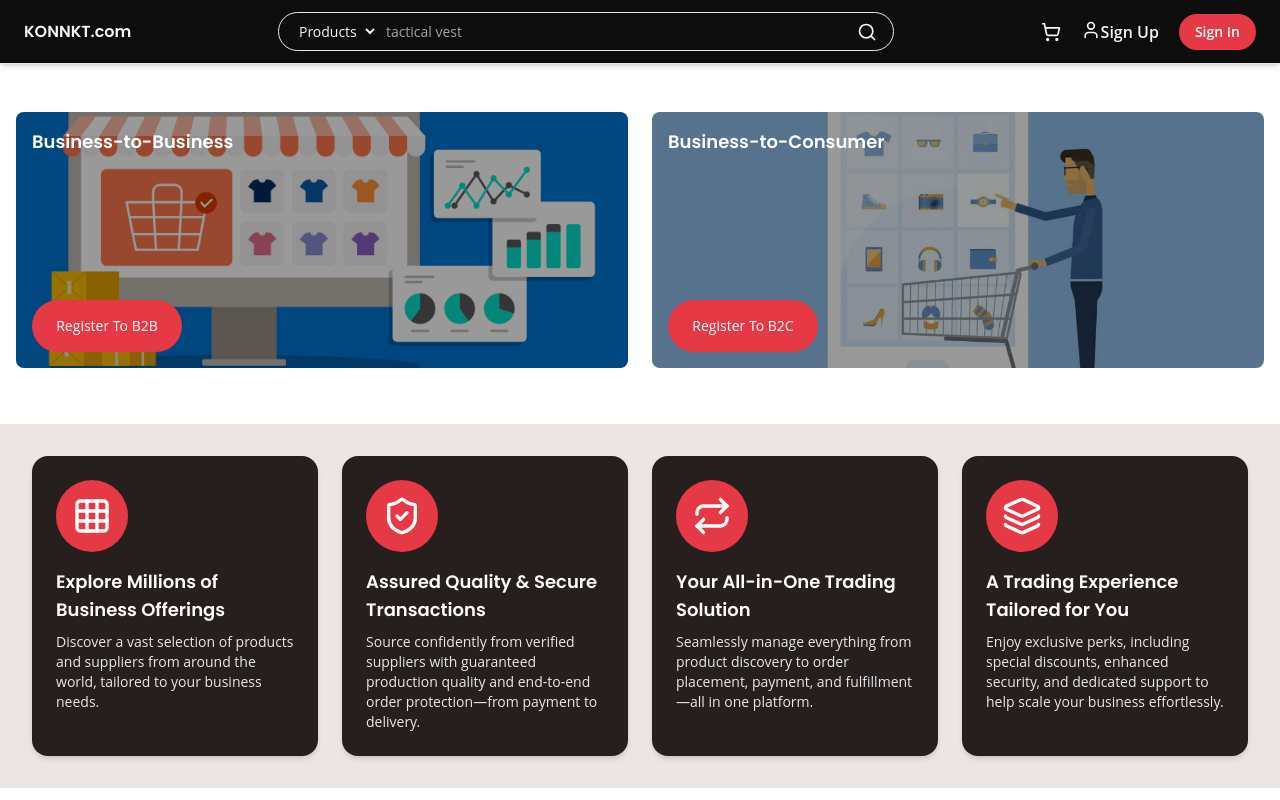
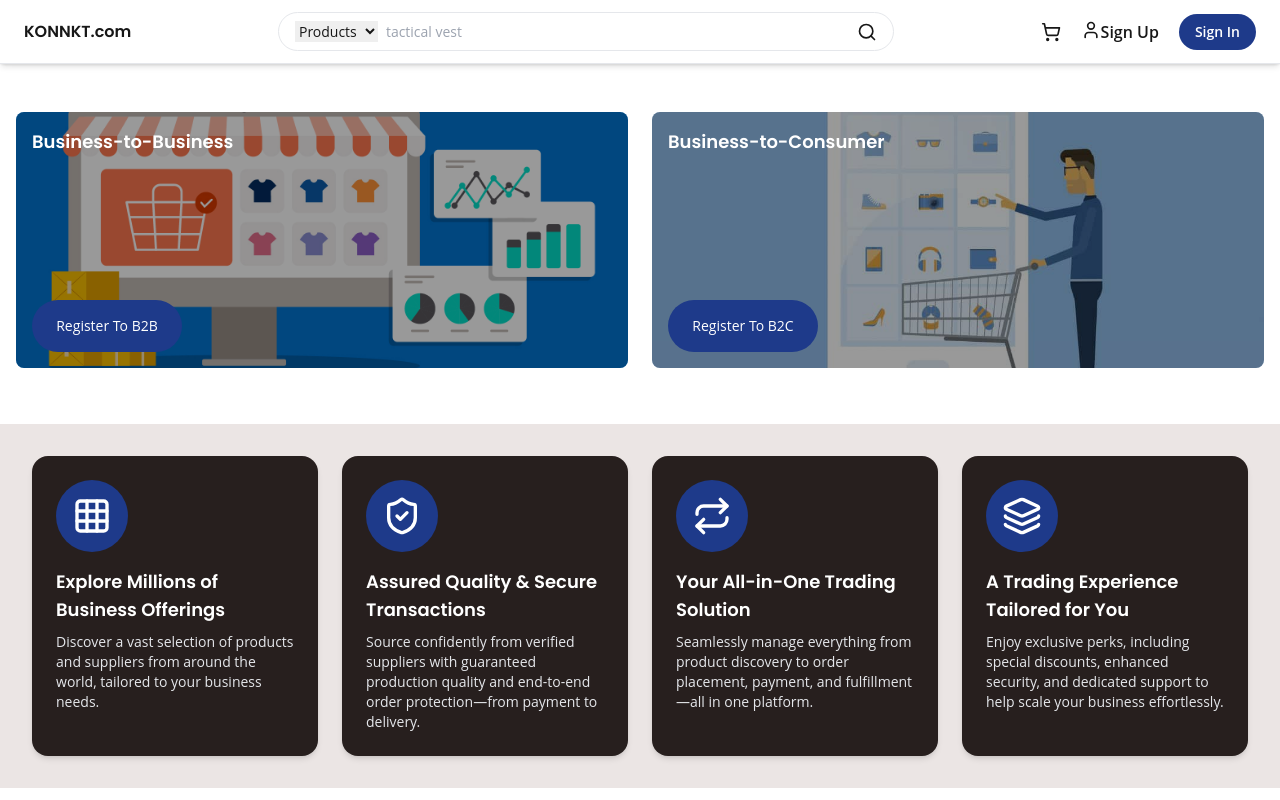
Before and after one commit to swadeshChhetri/KONNEKT, a Next.js app: page / in a window 1280 px wide. Shown: the top 800 px of the page. Built offline with nearby package versions, Linux system fonts and the light colour scheme.

Commit message:
fixing hover effect

```diff
--- a/next.config.mjs
+++ b/next.config.mjs
@@ -1,7 +1,16 @@
 /** @type {import('next').NextConfig} */
 const nextConfig = {
   images: {
-    domains: ['via.placeholder.com'],
+    domains: ["via.placeholder.com"],
+  },
+  webpack: (config, { dev }) => {
+    if (dev) {
+      config.watchOptions = {
+        ignored: ["**/node_modules/**", "**/.next/**", "**/public/**"], // Ignore unnecessary paths
+        poll: false, // Prevents polling for file changes
+      };
+    }
+    return config;
   },
 };
 
--- a/src/app/BusinessProducts/page.js
+++ b/src/app/BusinessProducts/page.js
@@ -223,11 +223,6 @@ const testimonials = [
   },
 ];
 
-
-
-
-
-
 export default function ProductsPageWrapper() {
   const [hoveredCategory, setHoveredCategory] = useState(null);
   const [index, setIndex] = useState(0);
@@ -313,7 +308,6 @@ export default function ProductsPageWrapper() {
       ],
       image: "/pipe.png",
     },
-
   ];
 
   const categories4 = [
@@ -367,7 +361,6 @@ export default function ProductsPageWrapper() {
       ],
       image: "/pipe.png",
     },
-
   ];
 
   const categories5 = [
@@ -421,7 +414,6 @@ export default function ProductsPageWrapper() {
       ],
       image: "/pipe.png",
     },
-
   ];
 
   const cities = [
@@ -438,8 +430,6 @@ export default function ProductsPageWrapper() {
     { name: "Hyderabad", icon: <Landmark size={40} /> },
     { name: "More Cities", icon: <Landmark size={40} /> },
   ];
-
-
 
   const cards2 = [
     {
@@ -488,7 +478,6 @@ const handleScroll = (e) => {
     const scrollLeft = e.currentTarget.scrollLeft;
     setCanScrollLeft(scrollLeft > 0);
   };
-
 
   return (
     <div>
@@ -586,15 +575,15 @@ const handleScroll = (e) => {
         {categories2.map(({ icon: Icon, label }, index) => (
           <div
             key={index}
-            className="flex flex-col items-center justify-center w-32 h-32 border-2 border-gray-200 rounded-full hover:shadow-lg transition"
+            className="flex flex-col items-center justify-center w-32 h-32 border-2 border-gray-200 rounded-full transition"
           >
-            <Icon className="w-8 h-8 text-gray-700" />
-            <p className="text-sm text-center mt-2 text-gray-700">{label}</p>
+            <Icon className="w-8 h-8 text-gray-700 transition-transform duration-300 hover:scale-110" />
+            <p className="text-sm text-center mt-2 text-gray-700 transition-colors duration-300 hover:text-blue-600">
+              {label}
+            </p>
           </div>
         ))}
       </section>
-
-
 
       <div className="relative w-full px-6">
         <h2 className="text-lg font-bold mb-4">Trending Categories</h2>
@@ -746,7 +735,9 @@ const handleScroll = (e) => {
       </div>
 
       <div className="bg-gray-100 p-6 rounded-lg shadow-md">
-      <h2 className="text-xl font-bold text-center mb-4">Find Suppliers from Top Cities</h2>
+        <h2 className="text-xl font-bold text-center mb-4">
+          Find Suppliers from Top Cities
+        </h2>
         <div className="grid grid-cols-4 gap-6 justify-items-center">
           {cities.map((city, index) => (
             <motion.div
@@ -861,7 +852,9 @@ const handleScroll = (e) => {
                 className="bg-white p-6 rounded-lg shadow-md w-full"
               >
                 <Quote className="text-orange-500 w-8 h-8 mb-4" />
-              <p className="text-gray-700 text-lg">{testimonials[index].feedback}</p>
+                <p className="text-gray-700 text-lg">
+                  {testimonials[index].feedback}
+                </p>
                 <p className="font-bold mt-4">{testimonials[index].name}</p>
                 <p className="text-gray-500">{testimonials[index].company}</p>
               </motion.div>
@@ -910,7 +903,9 @@ const handleScroll = (e) => {
                     className="w-full h-32 object-cover mb-2"
                   />
                   <p className="font-semibold text-sm mb-1">{product.name}</p>
-                <p className="text-gray-600 text-sm">₹ {product.price} / Piece</p>
+                  <p className="text-gray-600 text-sm">
+                    ₹ {product.price} / Piece
+                  </p>
                 </div>
               ))}
             </div>
--- a/src/components/Navbar.js
+++ b/src/components/Navbar.js
@@ -18,7 +18,7 @@ export default function Header() {
   const [locationOpen, setLocationOpen] = useState(false);
 
   return (
-    <header className="bg-blue-600 w-full text-light fixed shadow-md z-50">
+    <header className="bg-background w-full text-light fixed shadow-md z-50">
       <nav className="flex items-center justify-between bg-dark text-light px-6 py-3 border-b shadow-sm">
         {/* Logo */}
         <div className="flex items-center space-x-2">
@@ -30,7 +30,7 @@ export default function Header() {
           <div className="relative">
             <button
               onClick={() => setLocationOpen(!locationOpen)}
-              className="flex items-center space-x-1 text-gray-600 hover:bg-red-700"
+              className="flex items-center space-x-1 text-gray-600 "
             >
               <MapPin className="w-5 h-5" />
               <span>All Cities</span>
--- a/tailwind.config.mjs
+++ b/tailwind.config.mjs
@@ -14,11 +14,12 @@ export default {
         '56': '13.7rem',
     },
       colors: {
-        primary: "#E63946", // Red
-        dark: "#0D0D0D", // Deep Black
-        light: "#F5F5F5", // Soft White
-        grayDark: "#1E1E1E", // Optional Dark Gray
-        grayLight: "#E0E0E0", // Op
+        primary: "#1E3A8A", // Deep Blue
+        secondary: "#DC2626", // Red
+        accent: "#0F172A", // Black
+        background: "#FFFFFF", // White
+        foreground: "#1F2937", // Dark Gray for text
+        lightBlue: "#3B82F6", // Light Blue
       },
     },
   },
```
Lines whose indentation alone changed are shown as unchanged.
